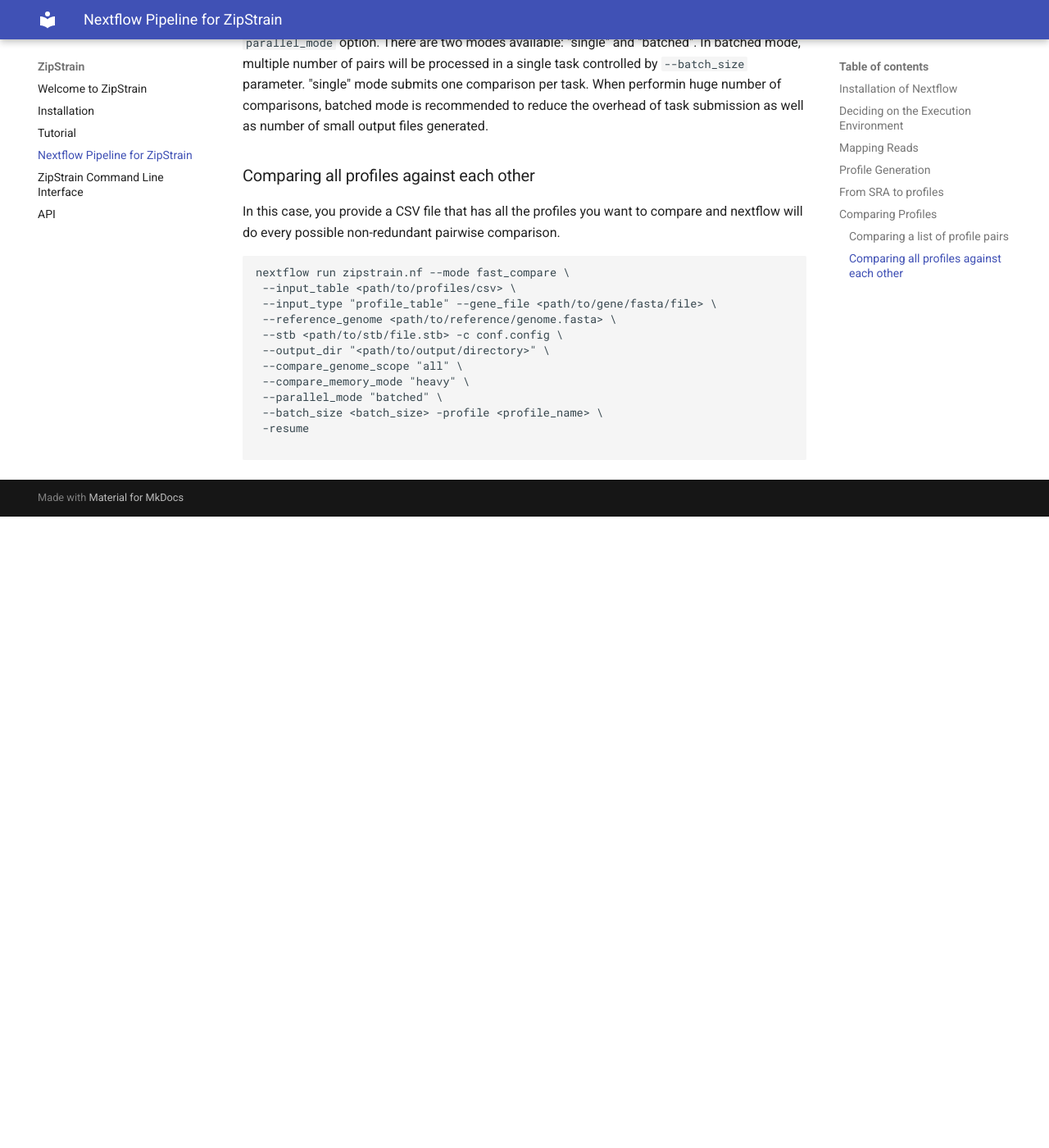
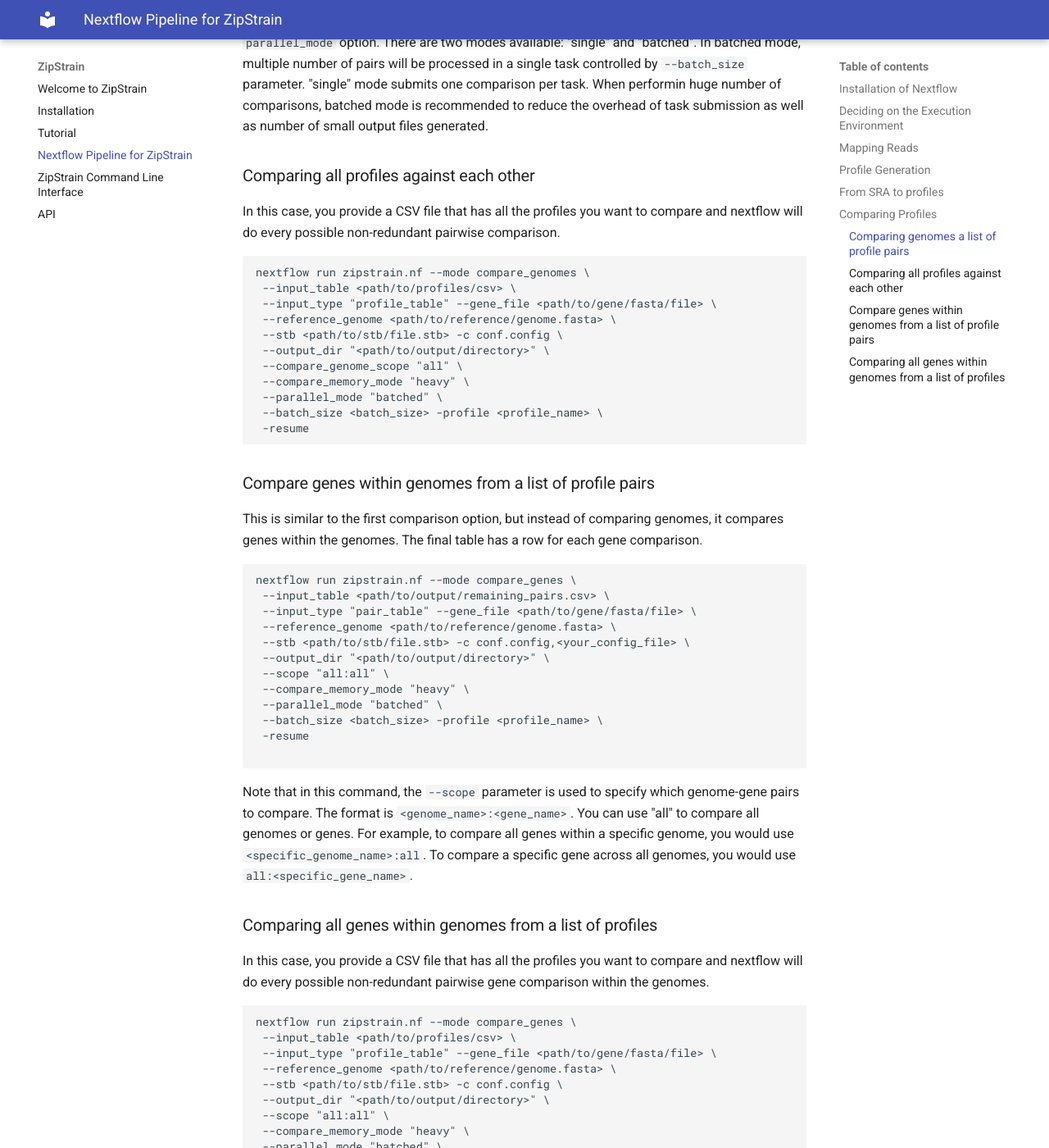
Before and after one commit to OlmLab/ZipStrain, an MkDocs documentation site: the page built from docs/NextflowPipeline.md, in a window 1280 px wide and 1400 px high, scrolled down 3731 px. Shown: the whole window at 82% size. Built offline with MkDocs 1.6.1 and Material for MkDocs 9.7.7, drawn with Linux system fonts in a browser that asks for light colours; before the commit the page ends 4361 px from its top, so only the background shows below that; some of the changed text lies outside the part shown.

Commit message:
Some pipeline changes

````diff
--- a/docs/NextflowPipeline.md
+++ b/docs/NextflowPipeline.md
@@ -97,7 +97,7 @@ This command will download the SRA files, map the reads to the reference genome,
 
 Once you have generated profiles, you have two options to compare them using the nextflow pipeline.
 
-### Comparing a list of profile pairs
+### Comparing genomes a list of profile pairs
 
 First, you have a CSV file that includes the pairs of profiles to compare. The table must have the following columns:
 
@@ -115,7 +115,7 @@ First, you have a CSV file that includes the pairs of profiles to compare. The t
 
 
 ```
-nextflow run zipstrain.nf --mode fast_compare \
+nextflow run zipstrain.nf --mode compare_genomes \
  --input_table <path/to/output/remaining_pairs.csv> \
  --input_type "pair_table" --gene_file <path/to/gene/fasta/file> \
  --reference_genome <path/to/reference/genome.fasta> \
@@ -145,7 +145,7 @@ Finally, you can also control the parallelization of the comparison step using t
 In this case, you provide a CSV file that has all the profiles you want to compare and nextflow will do every possible non-redundant pairwise comparison.
 
 ```
-nextflow run zipstrain.nf --mode fast_compare \
+nextflow run zipstrain.nf --mode compare_genomes \
  --input_table <path/to/profiles/csv> \
  --input_type "profile_table" --gene_file <path/to/gene/fasta/file> \
  --reference_genome <path/to/reference/genome.fasta> \
@@ -156,5 +156,43 @@ nextflow run zipstrain.nf --mode fast_compare \
  --parallel_mode "batched" \
  --batch_size <batch_size> -profile <profile_name> \
  -resume
+```
+
+### Compare genes within genomes from a list of profile pairs
+
+This is similar to the first comparison option, but instead of comparing genomes, it compares genes within the genomes. The final table has a row for each gene comparison.
 
 ```
+nextflow run zipstrain.nf --mode compare_genes \
+ --input_table <path/to/output/remaining_pairs.csv> \
+ --input_type "pair_table" --gene_file <path/to/gene/fasta/file> \
+ --reference_genome <path/to/reference/genome.fasta> \
+ --stb <path/to/stb/file.stb> -c conf.config,<your_config_file> \
+ --output_dir "<path/to/output/directory>" \
+ --scope "all:all" \
+ --compare_memory_mode "heavy" \
+ --parallel_mode "batched" \
+ --batch_size <batch_size> -profile <profile_name> \
+ -resume
+
+```
+
+Note that in this command, the `--scope` parameter is used to specify which genome-gene pairs to compare. The format is `<genome_name>:<gene_name>`. You can use "all" to compare all genomes or genes. For example, to compare all genes within a specific genome, you would use `<specific_genome_name>:all`. To compare a specific gene across all genomes, you would use `all:<specific_gene_name>`.
+
+### Comparing all genes within genomes from a list of profiles
+
+In this case, you provide a CSV file that has all the profiles you want to compare and nextflow will do every possible non-redundant pairwise gene comparison within the genomes.
+
+```
+nextflow run zipstrain.nf --mode compare_genes \
+ --input_table <path/to/profiles/csv> \
+ --input_type "profile_table" --gene_file <path/to/gene/fasta/file> \
+ --reference_genome <path/to/reference/genome.fasta> \
+ --stb <path/to/stb/file.stb> -c conf.config \
+ --output_dir "<path/to/output/directory>" \
+ --scope "all:all" \
+ --compare_memory_mode "heavy" \
+ --parallel_mode "batched" \
+ --batch_size <batch_size> -profile <profile_name> \
+ -resume
+```
````
Also changed, not shown: 2 other files.
